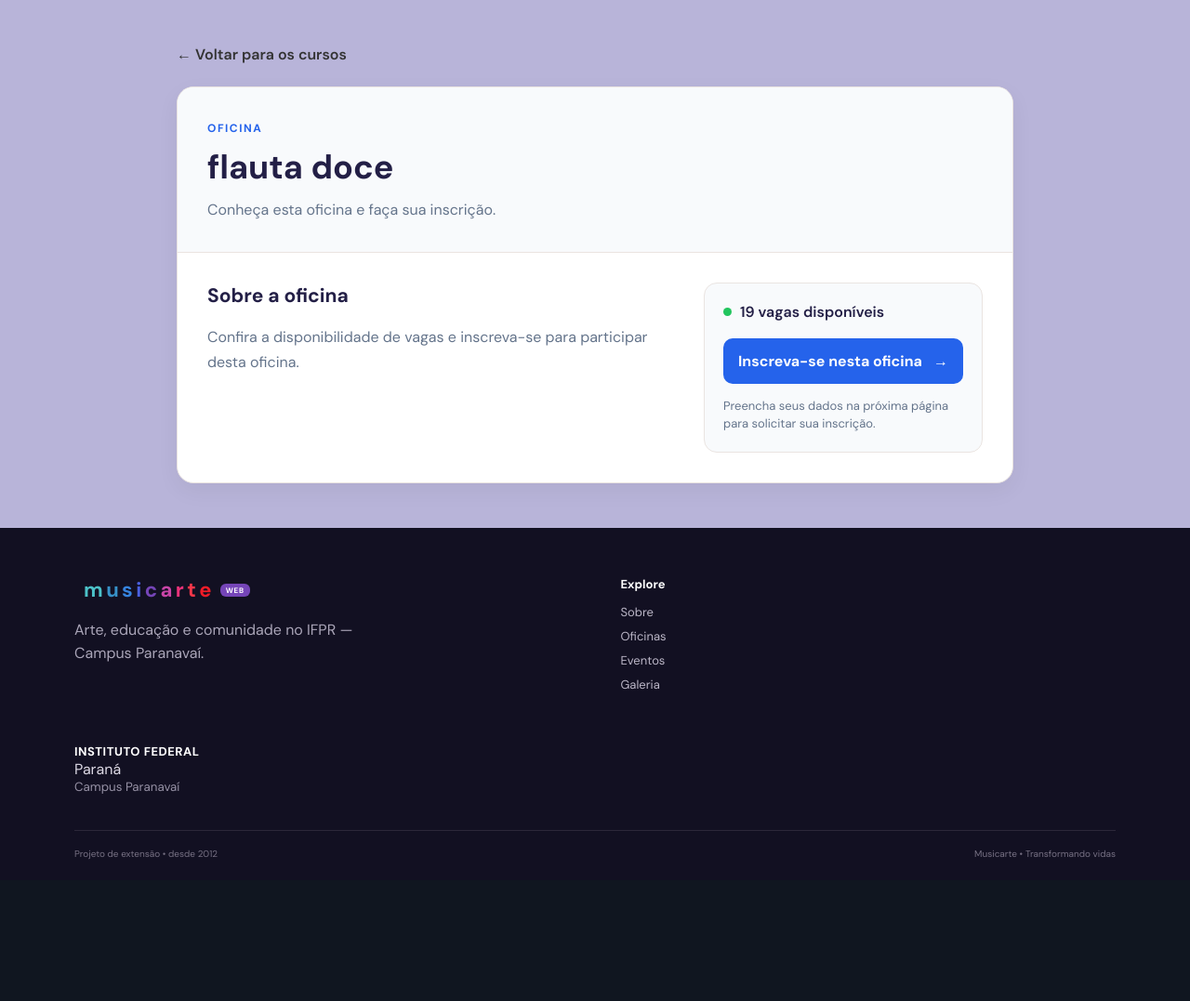
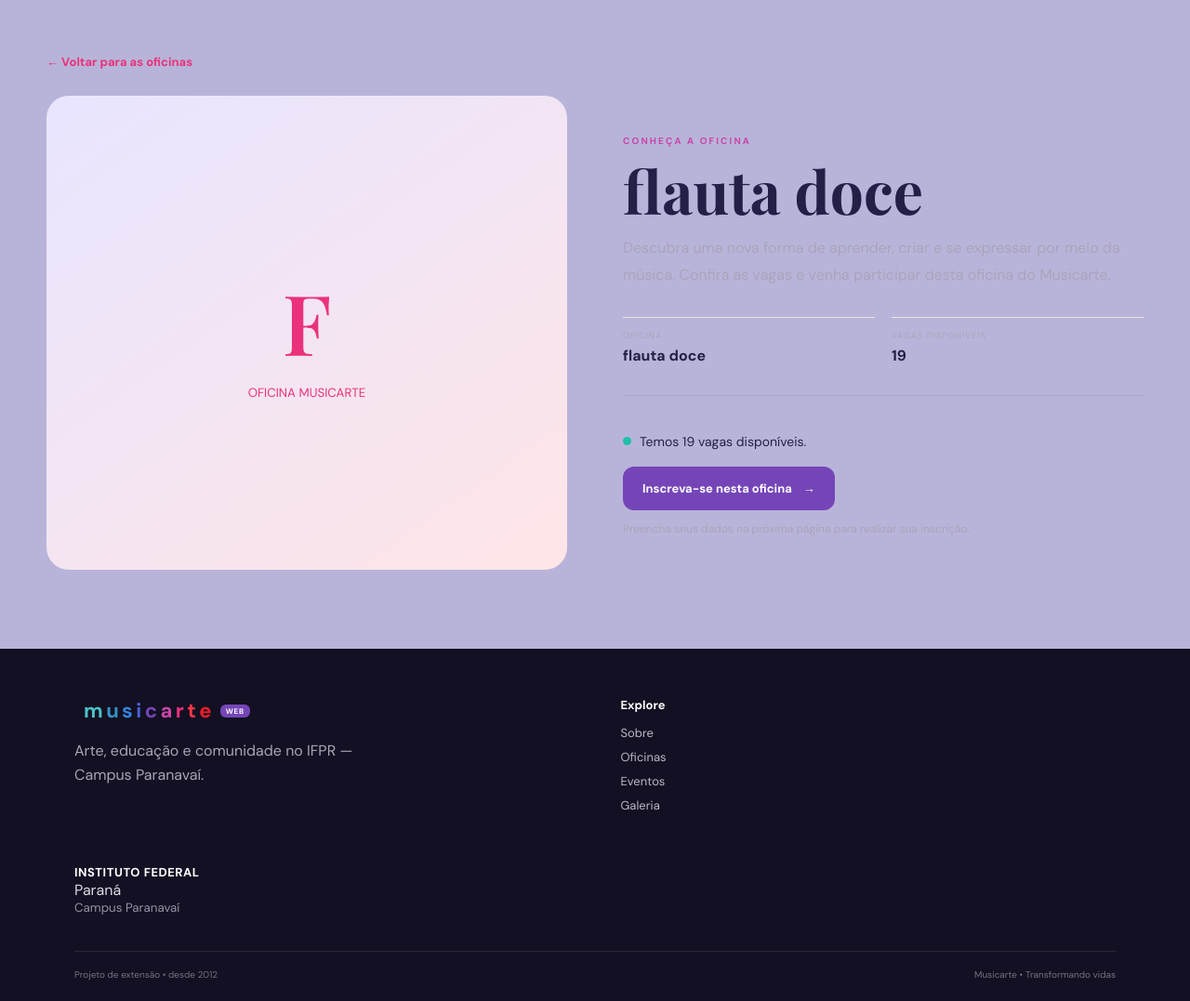
Before and after one commit to musicarte-web/musicarte, a Django app: page /cursos/1/ in a window 1280 px wide. Shown: the part 74-1151 px from the top of the page at 93% size. Before the commit the page ends 999 px from the top, so only its background shows below. Run offline with Django 5.2, Linux system fonts and the light colour scheme; data comes from the database, SQL or seed files in the repository.

Commit message:
oficinas

```diff
--- a/core/static/core/css/style.css
+++ b/core/static/core/css/style.css
@@ -2531,3 +2531,31 @@ th {
         padding: 20px;
     }
 }
+
+.course-detail-image.detail-placeholder {
+    width: 100%;
+    min-width: 0;
+    height: 510px;
+    border-radius: 24px;
+    overflow: hidden;
+}
+
+.course-detail-copy {
+    min-width: 0;
+}
+
+.course-enrollment .btn {
+    flex-wrap: wrap;
+}
+
+@media (max-width: 900px) {
+    .course-detail-image.detail-placeholder {
+        height: 350px;
+    }
+}
+
+@media (max-width: 600px) {
+    .course-detail-image.detail-placeholder {
+        height: 280px;
+    }
+}
--- a/core/templates/core/curso_detalhe.html
+++ b/core/templates/core/curso_detalhe.html
@@ -1,79 +1,86 @@
 {% extends "core/base.html" %}
 
 {% block content %}
-<section class="oficina-detalhe">
-    <div class="oficina-container">
+<section class="course-detail">
+    <div class="shell">
 
-        <a href="{% url 'cursos' %}" class="oficina-voltar">
-            ← Voltar para os cursos
+        <a href="{% url 'cursos' %}" class="back-link">
+            ← Voltar para as oficinas
         </a>
 
         {% if messages %}
-        <div class="oficina-mensagens">
+        <div class="messages">
             {% for message in messages %}
-            <div class="mensagem mensagem-{{ message.tags }}">
+            <div class="{{ message.tags }}">
                 {{ message }}
             </div>
             {% endfor %}
         </div>
         {% endif %}
 
-        <article class="oficina-card">
-            <div class="oficina-cabecalho">
-                <span class="oficina-etiqueta">OFICINA</span>
+        <div class="course-detail-grid">
+
+            <div class="course-detail-image detail-placeholder">
+                <span>{{ curso.nome|first|upper }}</span>
+                <small>OFICINA MUSICARTE</small>
+            </div>
+
+            <div class="course-detail-copy">
+                <span class="kicker">CONHEÇA A OFICINA</span>
 
                 <h1>{{ curso.nome }}</h1>
 
-                <p class="oficina-descricao">
-                    Conheça esta oficina e faça sua inscrição.
+                <p class="detail-lead">
+                    Descubra uma nova forma de aprender, criar e se expressar
+                    por meio da música. Confira as vagas e venha participar
+                    desta oficina do Musicarte.
                 </p>
-            </div>
 
-            <div class="oficina-conteudo">
-                <div class="oficina-info">
-                    <h2>Sobre a oficina</h2>
+                <div class="facts">
+                    <div>
+                        <small>OFICINA</small>
+                        <strong>{{ curso.nome }}</strong>
+                    </div>
 
-                    <p>
-                        Confira a disponibilidade de vagas e inscreva-se
-                        para participar desta oficina.
-                    </p>
+                    <div>
+                        <small>VAGAS DISPONÍVEIS</small>
+                        <strong>{{ vagas_disponiveis }}</strong>
+                    </div>
                 </div>
 
-                <div class="oficina-inscricao">
+                <div class="course-enrollment">
                     {% if vagas_disponiveis > 0 %}
-                    <p class="oficina-vagas">
-                        <span class="status-ponto"></span>
-                        {{ vagas_disponiveis }}
+                    <p class="vacancies">
+                        <span class="vacancy-dot"></span>
                         {% if vagas_disponiveis == 1 %}
-                        vaga disponível
+                        Última vaga disponível!
                         {% else %}
-                        vagas disponíveis
+                        Temos {{ vagas_disponiveis }} vagas disponíveis.
                         {% endif %}
                     </p>
 
-                    <a href="{% url 'inscricao_oficina' curso.pk %}" class="btn-inscricao">
+                    <a href="{% url 'inscricao_oficina' curso.pk %}" class="btn oficinas enrollment-button">
                         Inscreva-se nesta oficina
                         <span>→</span>
                     </a>
 
-                    <p class="oficina-aviso">
-                        Preencha seus dados na próxima página para
-                        solicitar sua inscrição.
-                    </p>
+                    <small class="enrollment-note">
+                        Preencha seus dados na próxima página para realizar
+                        sua inscrição.
+                    </small>
                     {% else %}
-                    <p class="oficina-sem-vagas">
-                        No momento, não há vagas disponíveis.
+                    <p class="no-vacancies">
+                        No momento, não há vagas disponíveis nesta oficina.
                     </p>
 
-                    <a href="{% url 'cursos' %}" class="btn-inscricao">
-                        Ver outros cursos
-                        <span>→</span>
+                    <a href="{% url 'cursos' %}" class="btn sobre">
+                        Ver outras oficinas →
                     </a>
                     {% endif %}
                 </div>
             </div>
-        </article>
 
+        </div>
     </div>
 </section>
 {% endblock %}
```
